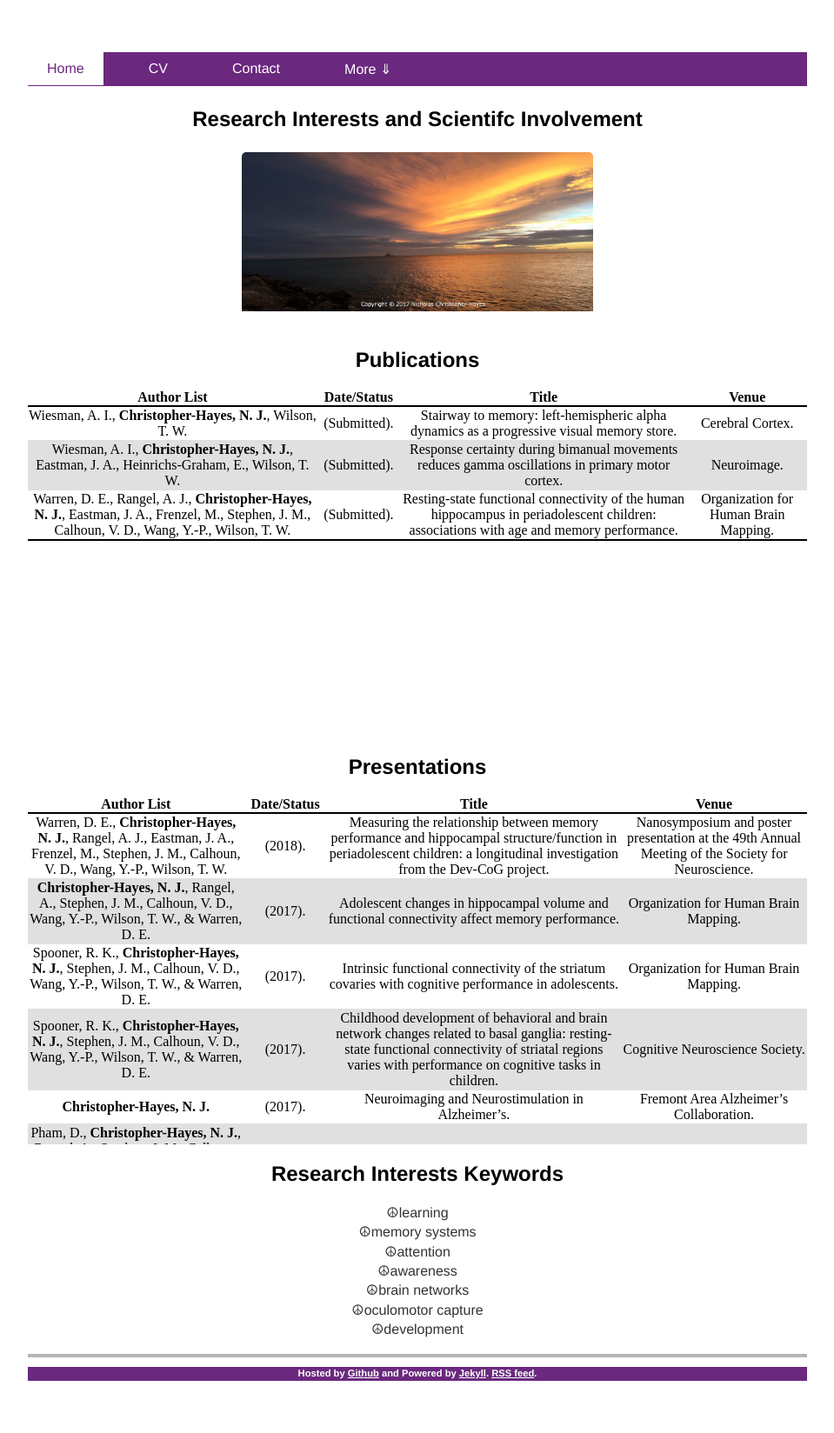
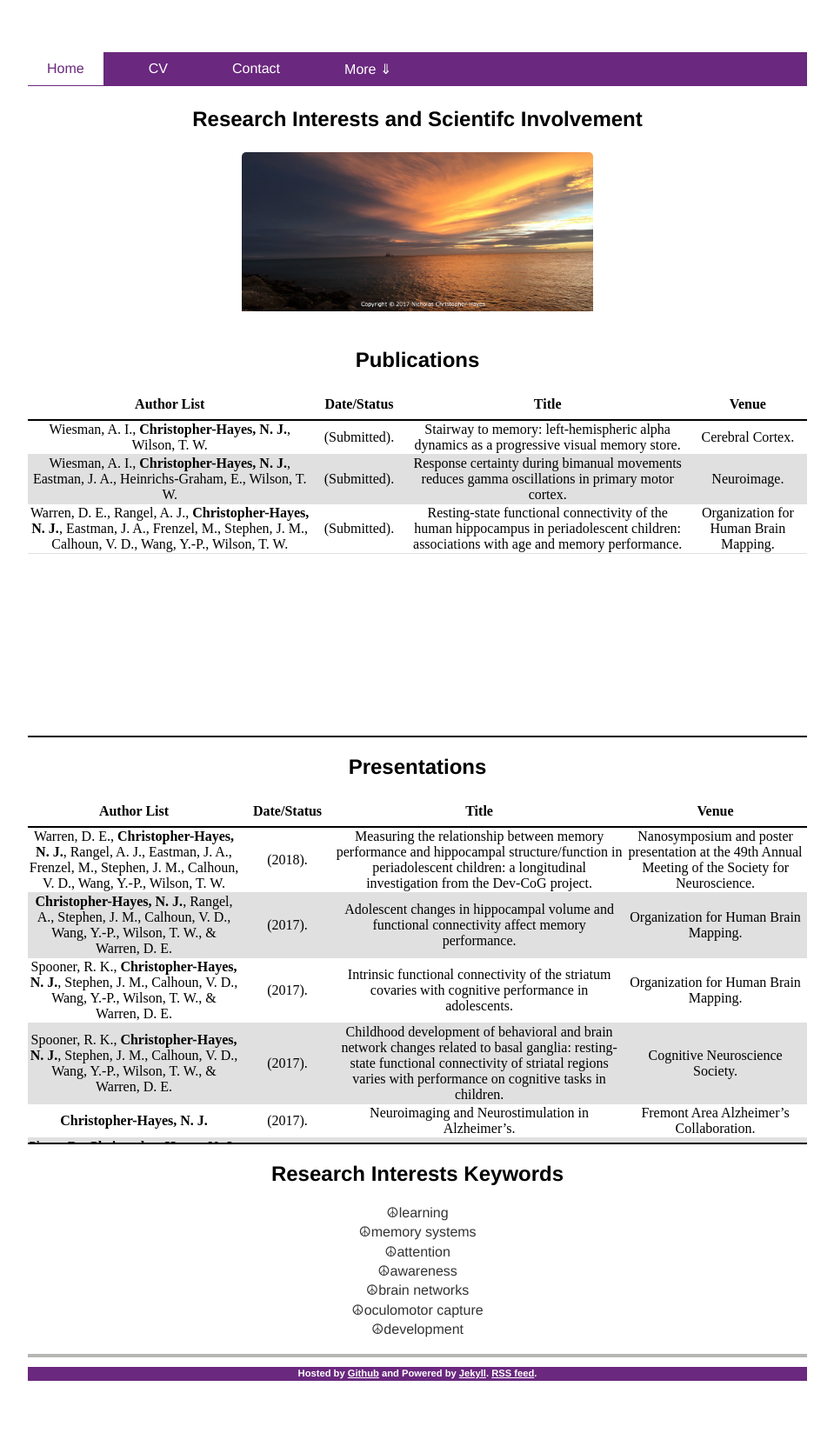
Before and after one commit to nichrishayes/nichrishayes.github.io, a Jekyll site: the page built from research/index.html, in a window 1280 px wide. Shown: the whole page at 87% size, without its empty margins (160-1119 px from the left). Built offline with Jekyll 4.4.1, drawn with Linux system fonts in a browser that asks for light colours.

Commit message:
updated table formatting

```diff
--- a/css/main.css
+++ b/css/main.css
@@ -162,6 +162,7 @@ span.posts {
 /* Table */
 .restable-wrapper table{
 	border-collapse: collapse;
+	border-bottom: solid 2px #000000;
 	/*margin: 0 0 2rem 0;*/
 	width: 100%;
 	display: block;
@@ -186,7 +187,7 @@ span.posts {
 }
 
 .restable-wrapper th {
-	padding:0 8px;
+	padding:8px 15px;
 	color: #000000;
 	font-weight: 600;
 	text-align: center;
@@ -196,6 +197,6 @@ span.posts {
 	border-bottom: solid 2px #000000;
 }
 
-.restable-wrapper tfoot {
+/*.restable-wrapper tfoot {
 	border-top: solid 2px #000000;
-}
+}*/
--- a/research/index.html
+++ b/research/index.html
@@ -42,11 +42,11 @@ title: Nicholas Christopher-Hayes, BA - Research
 				<td>Organization for Human Brain Mapping.</td>
 			</tr>
 		</tbody>
-		<tfoot>
+		<!--<tfoot>
 			<tr>
 				<td colspan="4"></td>
 			</tr>
-		</tfoot>
+		</tfoot>-->
 	</table>
 </div>
 
@@ -127,11 +127,11 @@ title: Nicholas Christopher-Hayes, BA - Research
 				<td>UW-Milwaukee Undergraduate Research Symposium.</td>
 			</tr>
 		</tbody>
-		<tfoot>
+		<!--<tfoot>
 			<tr>
 				<td colspan="4"></td>
 			</tr>
-		</tfoot>
+		</tfoot>-->
 	</table>
 </div>
 
```
